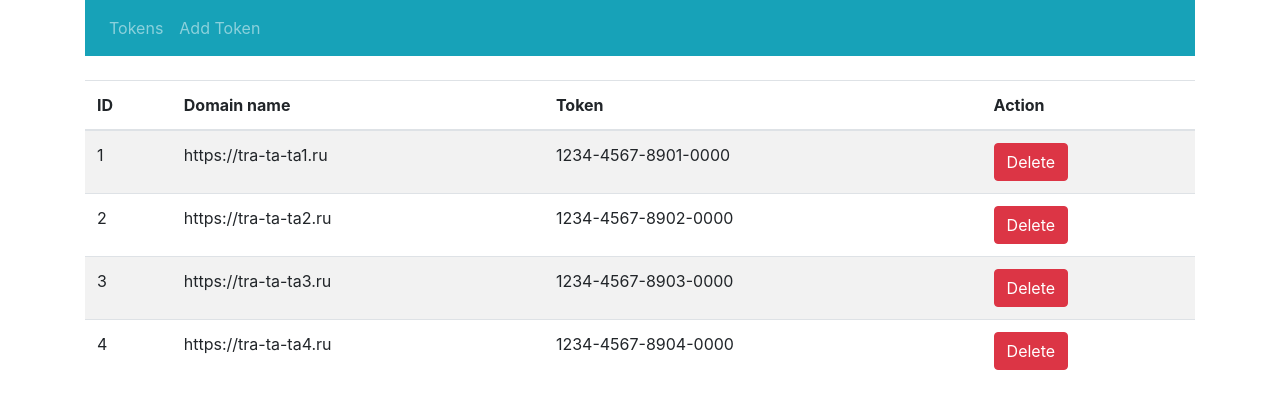
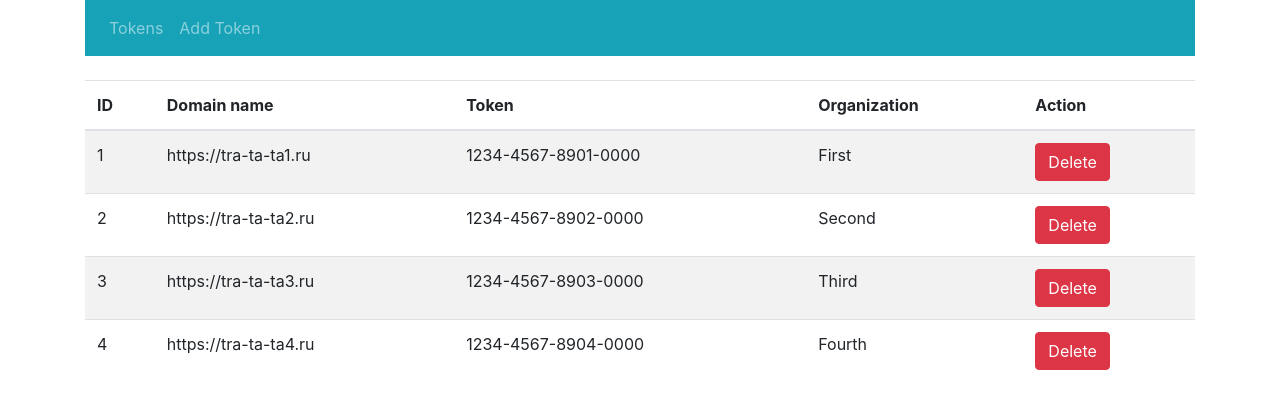
Before and after one commit to EvgenySychev/token-storage-vuejs, a Vue app in the folder TokenStorage/: page / in a window 1280 px wide. Shown: the top 408 px of the page. Built offline with nearby package versions, Linux system fonts and the light colour scheme.

Commit message:
added delete token logic

```diff
--- a/TokenStorage/src/components/token/AddTokenPage.vue
+++ b/TokenStorage/src/components/token/AddTokenPage.vue
@@ -52,7 +52,7 @@ export default {
     onAddClick () {
       this.newId = this._uid
       this.newToken = uuid.v1()
-      this.newJson = JSON.stringify(this.tokens.push({id: this.newId, value: this.newToken, domain: this.newDomain}))
+      this.newJson = JSON.stringify(this.tokens.push({id: this.newId, value: this.newToken, domain: this.newDomain, organizationName: 'New'}))
       this.alertModalTitle = 'Successfully'
       this.alertModalContent = 'Successfully added token'
       this.$refs.alertModal.show()
--- a/TokenStorage/src/components/token/TokenList.vue
+++ b/TokenStorage/src/components/token/TokenList.vue
@@ -10,6 +10,7 @@
               <th>ID</th>
               <th>Domain name</th>
               <th>Token</th>
+              <th>Organization</th>
               <th>Action</th>
             </tr>
             </thead>
@@ -18,7 +19,7 @@
               v-for="token in tokens"
               :key="token.id"
               :token="token"
-              @delete="deleteToken"/>
+              @delete="deleteToken(token)"/>
             </tbody>
           </table>
         </div>
@@ -29,9 +30,7 @@
       title="Confirm your action"
       @ok="onDeleteConfirm"
       @hide="onDeleteModalHide">
-      <p class="my-4">Are you sure you want to delete this token {{
-          selectedTokenId
-        }}?</p>
+      <p class="my-4">Are you sure you want to delete token from {{selectedOrganization}} organization?</p>
     </b-modal>
 
     <b-modal
@@ -56,7 +55,8 @@ export default {
   data () {
     return {
       tokens: json,
-      selectedTokenId: null,
+      selectedOrganization: null,
+      selectedToken: null,
       alertModalTitle: '',
       alertModalContent: ''
     }
@@ -64,15 +64,16 @@ export default {
   created () {
   },
   methods: {
-    deleteToken (tokenId) {
-      this.selectedTokenId = tokenId
-      this.$refs.deleteConfirmModal.show(tokenId)
+    deleteToken (token) {
+      this.selectedToken = token
+      this.selectedOrganization = token.organizationName
+      this.$refs.deleteConfirmModal.show()
     },
     onDeleteModalHide () {
-      this.selectedTokenId = null
+      this.selectedToken = null
     },
     onDeleteConfirm () {
-      // запросить у сервера список пользователей
+      this.tokens.splice(this.tokens.indexOf(this.selectedToken), 1)
       this.alertModalTitle = 'Successfully'
       this.alertModalContent = 'Successfully deleted token'
       this.$refs.alertModal.show()
--- a/TokenStorage/src/components/token/TokenListRow.vue
+++ b/TokenStorage/src/components/token/TokenListRow.vue
@@ -3,6 +3,7 @@
     <td>{{ token.id }}</td>
     <td>{{ token.domain }}</td>
     <td>{{ token.value }}</td>
+    <td>{{ token.organizationName }}</td>
     <td>
       <b-button variant="danger" @click="onDeleteClick">Delete</b-button>
     </td>
--- a/TokenStorage/src/data.json
+++ b/TokenStorage/src/data.json
@@ -2,21 +2,25 @@
     {
       "id": 1,
       "domain": "https://tra-ta-ta1.ru",
-      "value": "1234-4567-8901-0000"
+      "value": "1234-4567-8901-0000",
+      "organizationName": "First"
     },
     {
       "id": 2,
       "domain": "https://tra-ta-ta2.ru",
-      "value": "1234-4567-8902-0000"
+      "value": "1234-4567-8902-0000",
+      "organizationName": "Second"
     },
     {
       "id": 3,
       "domain": "https://tra-ta-ta3.ru",
-      "value": "1234-4567-8903-0000"
+      "value": "1234-4567-8903-0000",
+      "organizationName": "Third"
     },
     {
       "id": 4,
       "domain": "https://tra-ta-ta4.ru",
-      "value": "1234-4567-8904-0000"
+      "value": "1234-4567-8904-0000",
+      "organizationName": "Fourth"
     }
   ]
```
